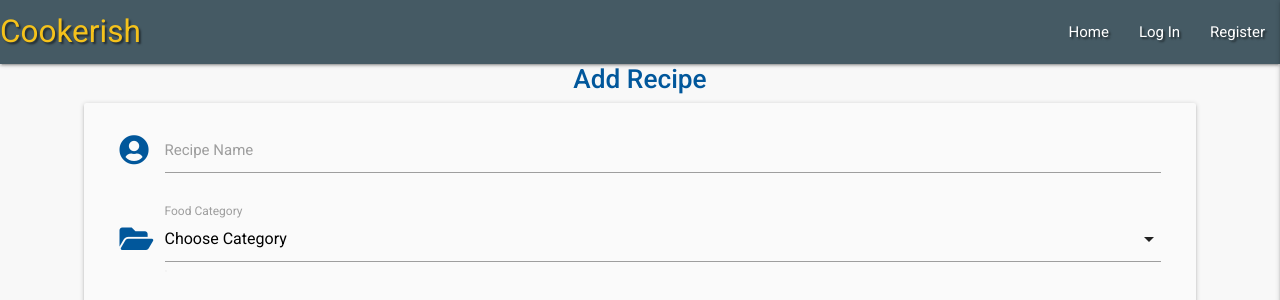
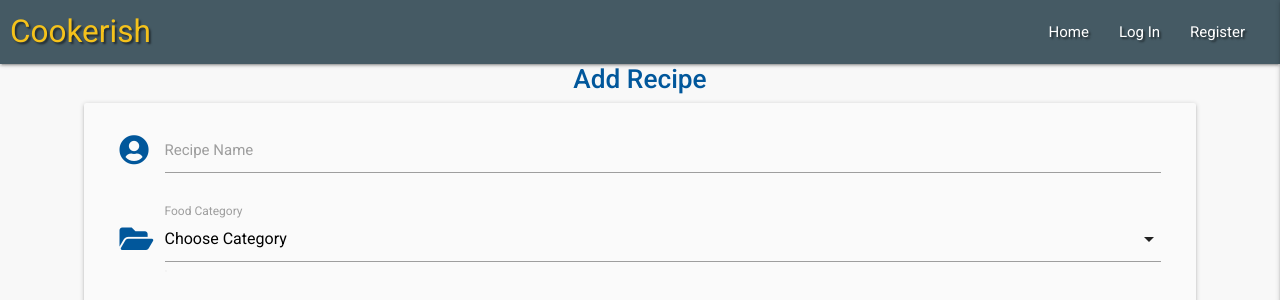
Before and after one commit to baijuka/ms3-bju-project, a Flask app: page /add_recipe in a window 1280 px wide. Shown: the top 300 px of the page. Run offline with Flask 2, Linux system fonts and the light colour scheme; data that the repository does not hold is empty; some libraries are stand-ins or nearby versions.

Commit message:
Update Readme.md, alter content style on pages

```diff
--- a/static/js/list_script.js
+++ b/static/js/list_script.js
@@ -68,8 +68,9 @@ function edit_add_method(event)
         event.preventDefault();
         var method_input = document.createElement('TEXTAREA');
         method_input.setAttribute('name', 'method');
-        method_input.setAttribute("style","width:70%");
+        method_input.setAttribute("style","max-width:70%");
         method_input.setAttribute("style","margin-left:20px;");
+        method_input.setAttribute("style","padding-left:3px;");
         document.getElementById('edit_method_div').append(method_input);
         method_input.focus();
      };
--- a/templates/base.html
+++ b/templates/base.html
@@ -18,9 +18,9 @@
         <div class="navbar-fixed">
             <nav class="nav-extended text-shadow blue-grey darken-2">
                 <div class="nav-wrapper">
-                    <a style="text-decoration: none;" href="{{ url_for('get_recipes') }}" class="brand-logo"><span style="color: rgb(245, 194, 27);">Cookerish</span></a>
+                    <a style="text-decoration: none;" href="{{ url_for('get_recipes') }}" class="brand-logo"><span style="color: rgb(245, 194, 27); padding-left: 10px;">Cookerish</span></a>
                     <a href="#" data-target="mobile-demo" class="sidenav-trigger right"><i class="fas fa-bars"></i></a>
-                    <ul class="right hide-on-med-and-down">
+                    <ul class="right hide-on-med-and-down" style="padding-right: 20px;">
                         <li><a href="{{ url_for('get_recipes') }}">Home</a></li>
                         {% if session.user %}
                             <li><a href="{{ url_for('profile', username=session['user']) }}">Profile</a></li>
--- a/templates/edit_recipe.html
+++ b/templates/edit_recipe.html
@@ -102,7 +102,7 @@
                         </div>
                     {% endfor %}
                     <div class="container">
-                        <div id="edit_method_div">
+                        <div id="edit_method_div" style="width: 90%; margin-left: 20px;">
                        </div>
                        <button id="btn_method" class="btn blue-grey darken-1 text-white" onClick="edit_add_method(event);" type="button" style="float: right; margin-top: 10px;">Add More</button>
                     </div>
```
Also changed, not shown: README.md.
